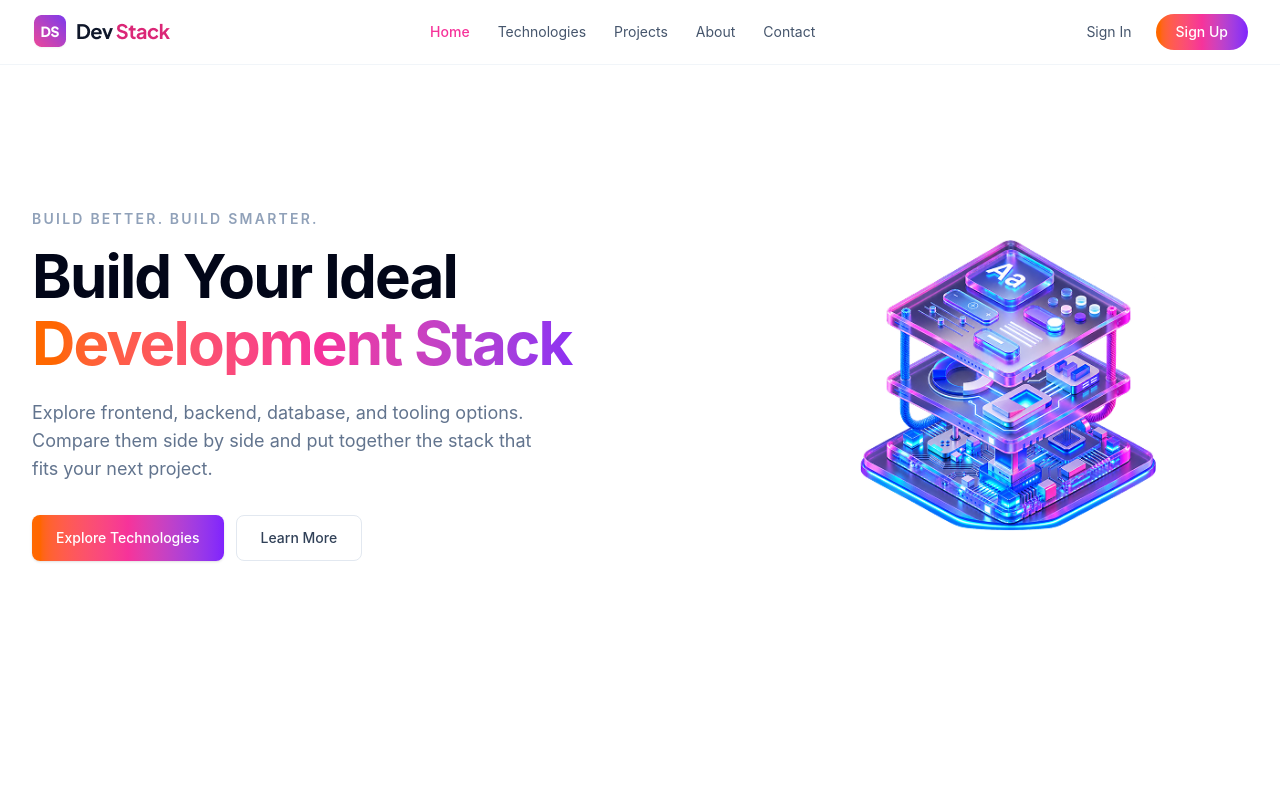
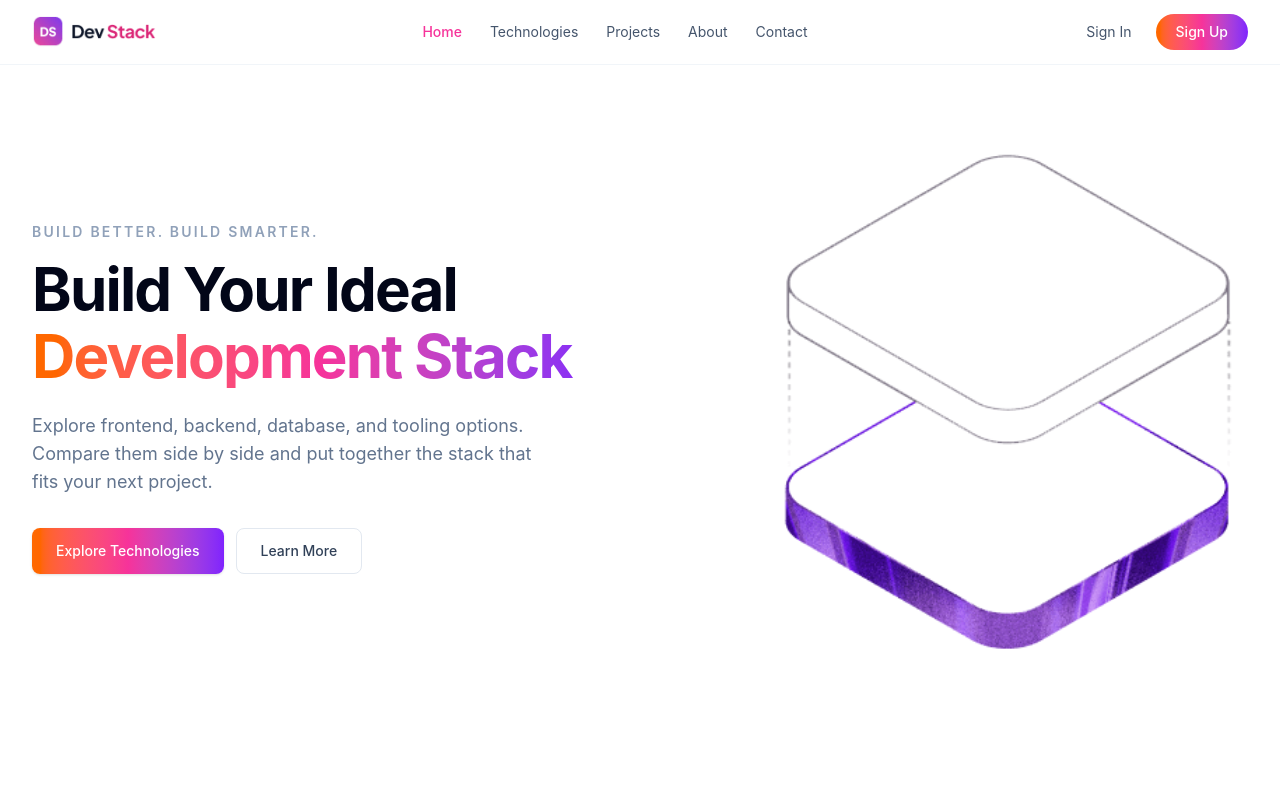
Before and after one commit to radwanrahman/dev-stack, a React (Vite) app: page / in a window 1280 px wide. Shown: the top 788 px of the page. Built offline with nearby package versions, Linux system fonts and the light colour scheme.

Commit message:
fix the asset file issues

```diff
--- a/src/components/Hero.jsx
+++ b/src/components/Hero.jsx
@@ -1,3 +1,5 @@
+import heroImage from "../assets/hero.png";
+
 function Hero() {
   return (
     <section className="bg-white">
@@ -21,6 +23,7 @@ function Hero() {
             leading-[1.05] text-slate-950"
           >
             Build Your Ideal
+
             <span
               className="block mt-1
               bg-gradient-to-r from-orange-500 via-pink-500 to-violet-600
@@ -73,7 +76,7 @@ function Hero() {
         <div className="flex justify-center md:justify-end">
           <div className="w-full max-w-[360px] sm:max-w-[420px] lg:max-w-[480px]">
             <img
-              src="/assets/banner-stack.png"
+              src={heroImage}
               alt="Development technology stack"
               className="w-full h-auto object-contain
               transition-transform duration-300
--- a/src/components/Navbar.jsx
+++ b/src/components/Navbar.jsx
@@ -1,3 +1,5 @@
+import logoText from "../assets/logo-text.png";
+
 function Navbar() {
   return (
     <nav className="sticky top-0 z-50 bg-white border-b border-slate-100">
@@ -7,19 +9,15 @@ function Navbar() {
         <div className="hidden md:flex h-16 items-center justify-between">
 
           {/* Logo */}
-          <a
-            href="/"
-            className="flex items-center gap-2"
-          >
+          <a href="/" className="flex items-center">
             <img
-              src="/assets/logo-text.png"
-              alt="Dev Stack20 h-20 object-contain"
-              href="/"
+              src={logoText}
+              alt="Dev Stack"
+              className="w-auto h-8 object-contain"
             />
-
           </a>
 
-          {/* Navigation */}
+          {/* Navigation Links */}
           <div className="flex items-center gap-7">
             <a
               href="/"
@@ -96,23 +94,16 @@ function Navbar() {
 
           {/* Logo */}
           <div className="flex justify-center">
-            <a
-              href="/"
-              className="flex items-center gap-1.5"
-            >
+            <a href="/" className="flex items-center">
               <img
-                src="/assets/logo.png"
+                src={logoText}
                 alt="Dev Stack"
-                className="w-7 h-7 object-contain"
+                className="w-auto h-7 object-contain"
               />
-
-              <span className="text-base font-bold text-slate-900 whitespace-nowrap">
-                Dev Stack
-              </span>
             </a>
           </div>
 
-          {/* Auth */}
+          {/* Auth Buttons */}
           <div className="flex justify-end items-center gap-2">
             <button
               type="button"
```
Also changed, not shown: src/assets/banner-stack.png (added), src/assets/logo-text.png (added).
